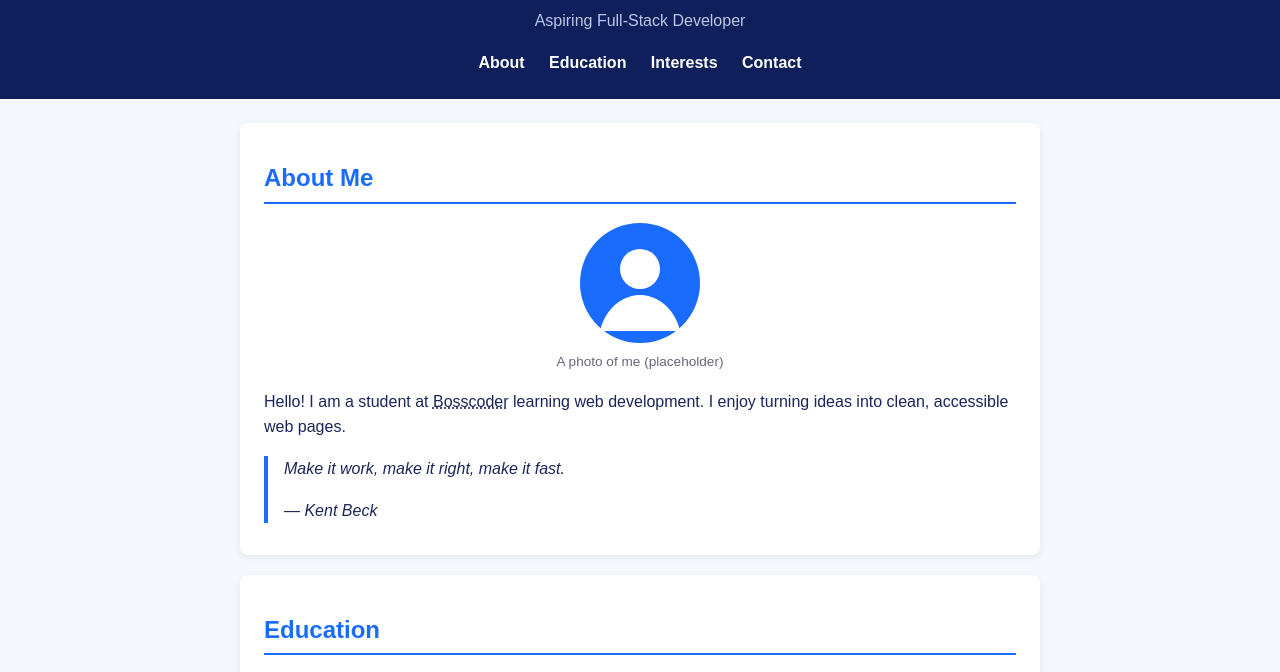
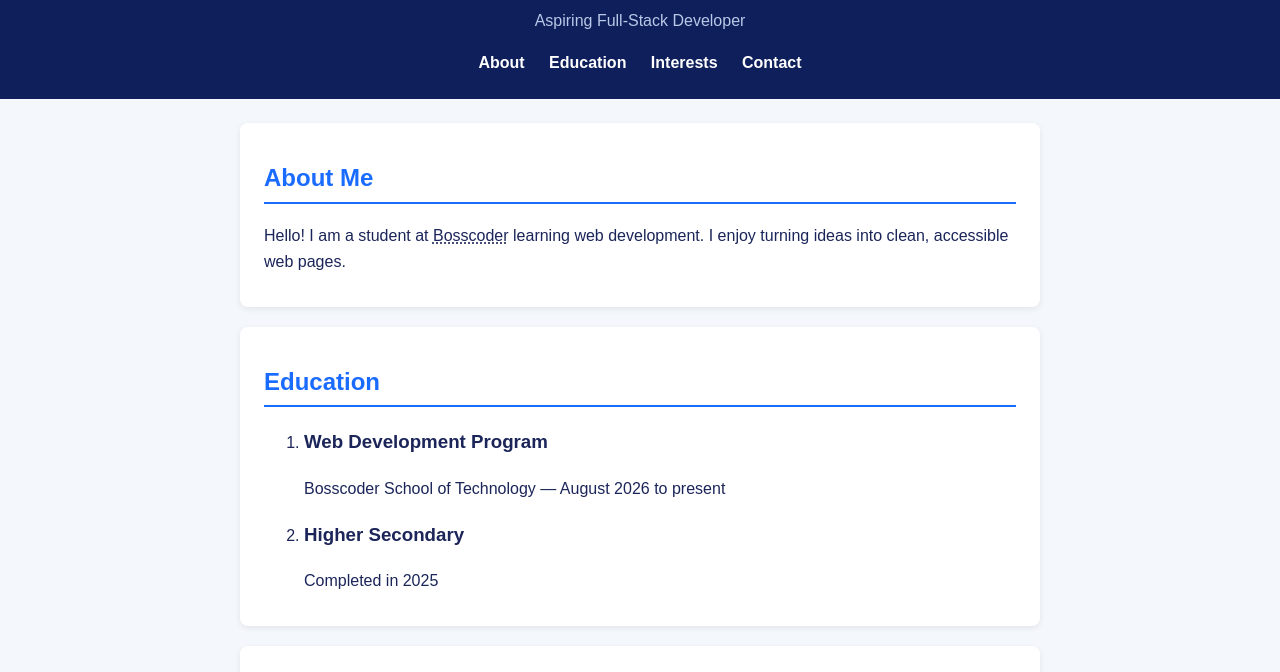
Before and after one commit to shriyamgupta14-sys/Web-devlopment-Worksheet-, a plain HTML site: page module-2-html-css-foundations/P5-semantic-bio/index.html in a window 1280 px wide. Shown: the part 110-782 px from the top of the page. Drawn offline with Linux system fonts and the light colour scheme.

Commit message:
Update index.html

```diff
--- a/module-2-html-css-foundations/P5-semantic-bio/index.html
+++ b/module-2-html-css-foundations/P5-semantic-bio/index.html
@@ -4,7 +4,7 @@
   <meta charset="UTF-8">
   <meta name="viewport" content="width=device-width, initial-scale=1.0">
   <meta name="description" content="Personal bio page built with semantic HTML5 elements.">
-  <title>Bio – Your Name</title>
+  <title>Bio – Shriyam Gupta</title>
   <link rel="stylesheet" href="style.css">
 </head>
 <body>
@@ -26,19 +26,7 @@
     <article>
       <section id="about">
         <h2>About Me</h2>
-        <figure>
-          <svg role="img" aria-label="Profile picture placeholder" viewBox="0 0 120 120" width="120" height="120">
-            <circle cx="60" cy="60" r="60" fill="#1a6bff"/>
-            <circle cx="60" cy="46" r="20" fill="#fff"/>
-            <path d="M20 108c6-26 26-36 40-36s34 10 40 36z" fill="#fff"/>
-          </svg>
-          <figcaption>A photo of me (placeholder)</figcaption>
-        </figure>
         <p>Hello! I am a student at <abbr title="Bosscoder School of Technology">Bosscoder</abbr> learning web development. I enjoy turning ideas into clean, accessible web pages.</p>
-        <blockquote>
-          <p>Make it work, make it right, make it fast.</p>
-          <footer>— Kent Beck</footer>
-        </blockquote>
       </section>
 
       <section id="education">
```
